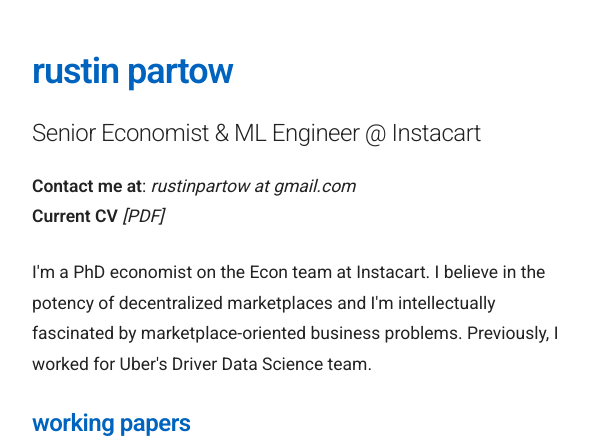
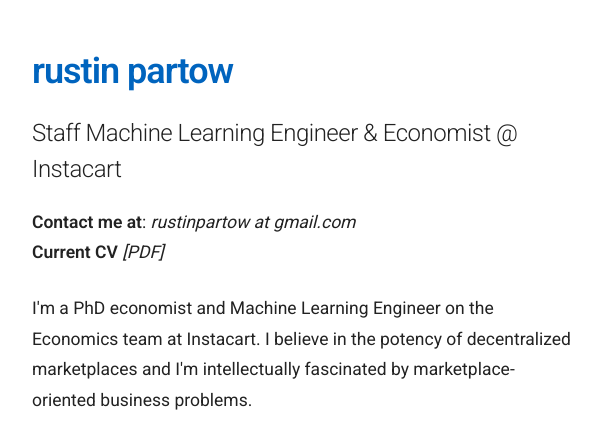
Before and after one commit to rustinpartow/rustinpartow.github.io, a plain HTML site: page index.html in a window 1280 px wide. Shown: the top 442 px of the page, 128-737 px from the left. Drawn offline with Linux system fonts and the light colour scheme; grey boxes are pictures that could not be loaded.

Commit message:
Update index.html

```diff
--- a/index.html
+++ b/index.html
@@ -58,15 +58,14 @@
     <div class="row" style="margin-top: 5%">
       <div class="seven columns">
 				<h3>  <font color="#0064BE"> <strong> rustin partow </strong>  </font></h3>
-        <h5>   Senior Economist & ML Engineer @ Instacart
+        <h5>   Staff Machine Learning Engineer & Economist @ Instacart
         </h5>
         <p>
           <b>Contact me at</b>:  <a class="hidelink" href="mailto:rustinpartow@gmail.com">  <i> rustinpartow at gmail.com </i> </a>
           <br> <a class="hidelink" href="files/tech_cv.pdf"> <b>Current CV</b> <i>[PDF]</i> </a>
 		 <p>
-		        I'm a PhD economist on the Econ team at Instacart. I believe in the potency of decentralized marketplaces
+		        I'm a PhD economist and Machine Learning Engineer on the Economics team at Instacart. I believe in the potency of decentralized marketplaces
             and I'm intellectually fascinated by marketplace-oriented business problems.
-            Previously, I worked for Uber's Driver Data Science team.
         </p>
       </div>
       <div class="five columns">
```
